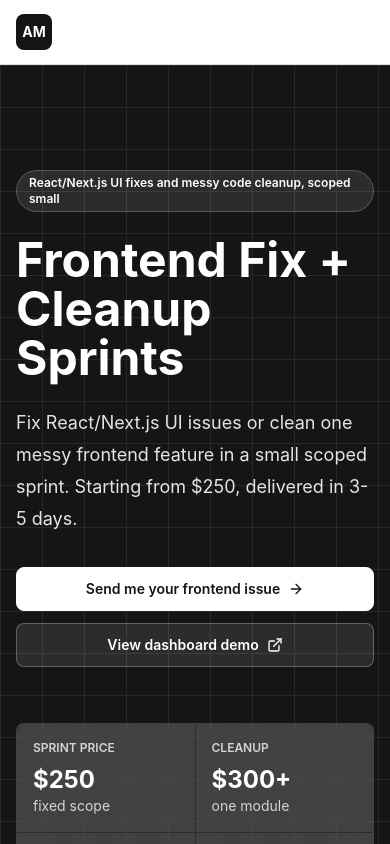
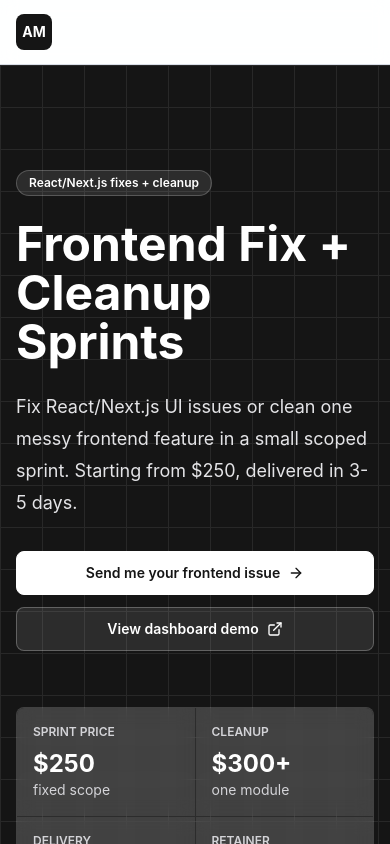
Before and after one commit to AhmedMohsen600/frontend-fix-sprint, a Next.js app: page / in a window 390 px wide. Shown: the top 844 px of the page. Built offline with nearby package versions, Linux system fonts and the light colour scheme.

Commit message:
Polish mobile hero badge

```diff
--- a/src/components/site/hero-section.tsx
+++ b/src/components/site/hero-section.tsx
@@ -58,7 +58,7 @@
       <div className="relative mx-auto flex max-w-7xl flex-col justify-center px-4 py-20 sm:px-6 lg:px-8">
         <div className="max-w-3xl pt-6 text-white">
           <Badge className="border-white/20 bg-white/10 text-white" tone="neutral">
-            React/Next.js UI fixes and messy code cleanup, scoped small
+            React/Next.js fixes + cleanup
           </Badge>
           <h1 className="mt-6 text-5xl font-bold leading-[1.02] sm:text-6xl lg:text-7xl">
             Frontend Fix + Cleanup Sprints
```
Also changed, not shown: 1 other file (tests, documents, lock files or other folders).
